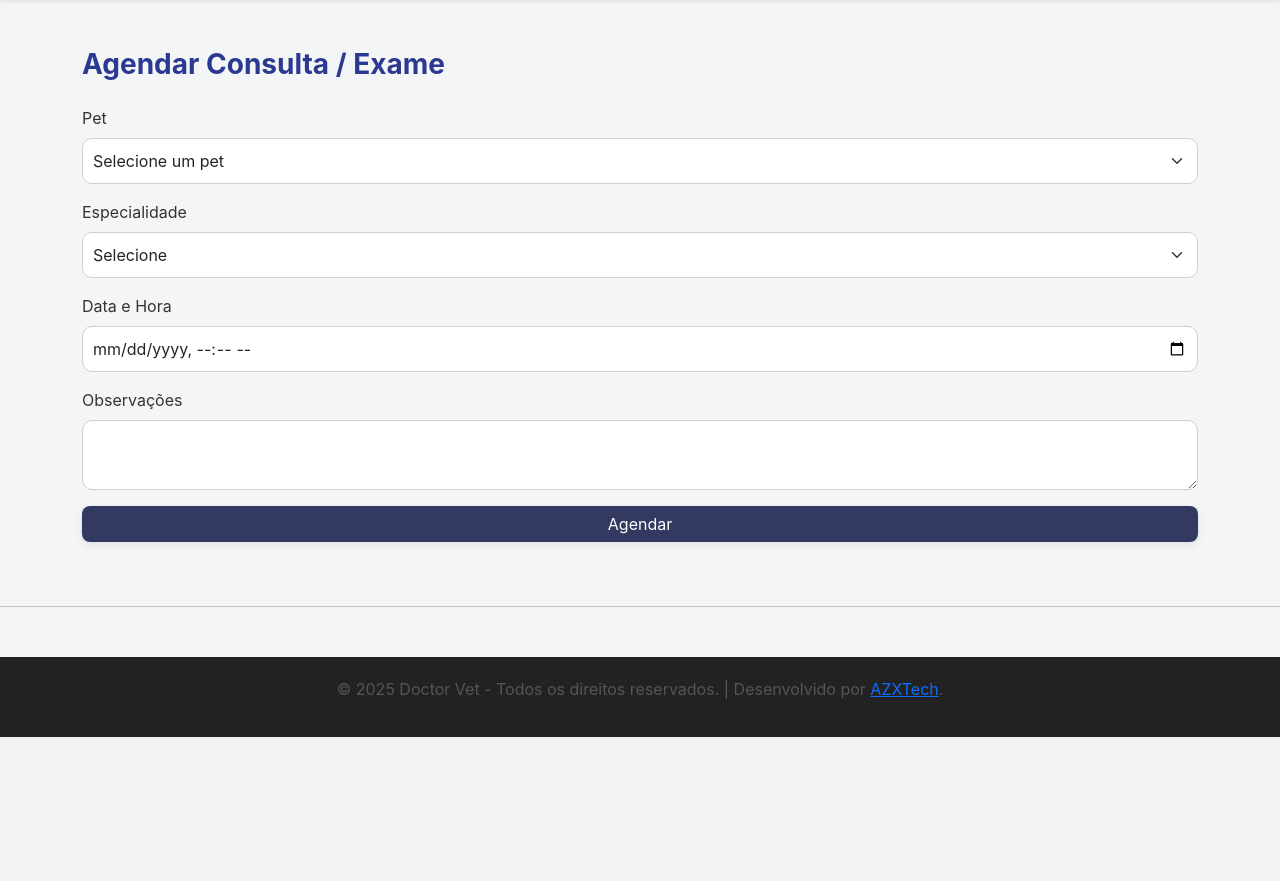
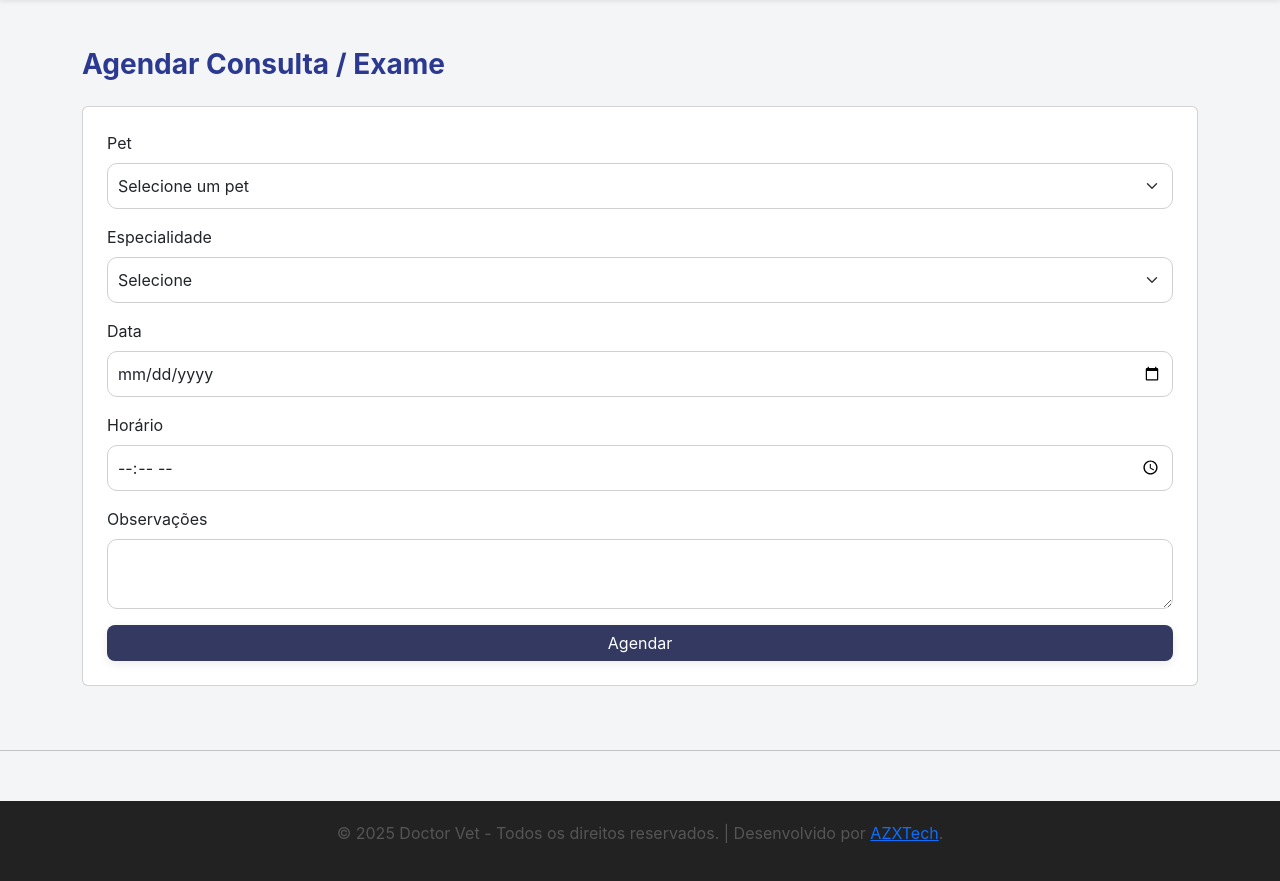
Before and after one commit to davimalor3/doctor_vet, a PHP site: page /agendar.php in a window 1280 px wide. Shown: the part 77-958 px from the top of the page. Before the commit the page ends 814 px from the top, so only its background shows below. Run offline with PHP 8.4, Linux system fonts and the light colour scheme; the visitor is signed in with stand-in values (Sample User, id 1); data that the repository does not hold is empty.

Commit message:
feat(root): melhorias na página de agendamento

```diff
--- a/agendar.php
+++ b/agendar.php
@@ -19,7 +19,9 @@ include 'includes/header.php';
         <?php unset($_SESSION['error']); ?>
     <?php endif; ?>
 
-    <form action="controllers/criar_agendamento.php" method="POST">
+    <div class="card p-4">
+
+        <form id="formAgendar" action="controllers/criar_agendamento.php" method="POST">
 
             <div class="mb-3">
                 <label class="form-label">Pet</label>
@@ -45,8 +47,13 @@ include 'includes/header.php';
             </div>
 
             <div class="mb-3">
-            <label class="form-label">Data e Hora</label>
-            <input type="datetime-local" name="data_hora" class="form-control" required>
+                <label class="form-label">Data</label>
+                <input type="date" id="data" name="data" class="form-control" required min="<?= date('Y-m-d') ?>">
+            </div>
+
+            <div class="mb-3">
+                <label class="form-label">Horário</label>
+                <input type="time" id="hora" name="hora" class="form-control" required min="08:00" max="18:00">
             </div>
 
             <div class="mb-3">
@@ -55,8 +62,11 @@ include 'includes/header.php';
             </div>
 
             <button class="btn btn-primary w-100">Agendar</button>
+
         </form>
 
     </div>
 
+</div>
+
 <?php include 'includes/footer.php'; ?>
```
Lines whose indentation alone changed are shown as unchanged.
